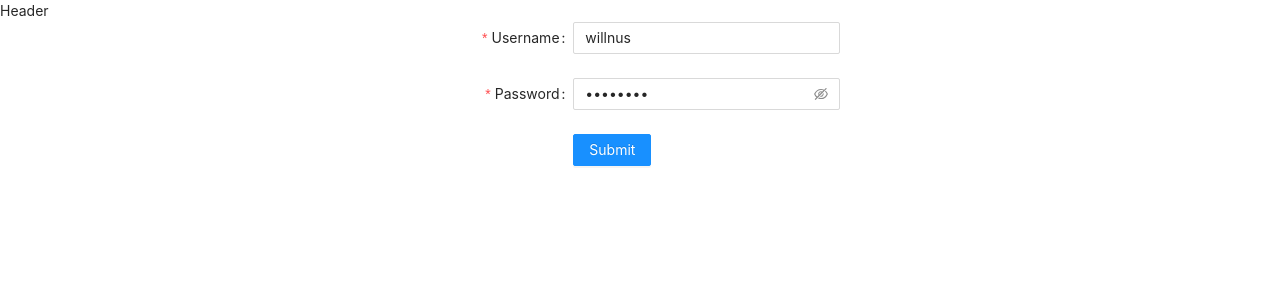
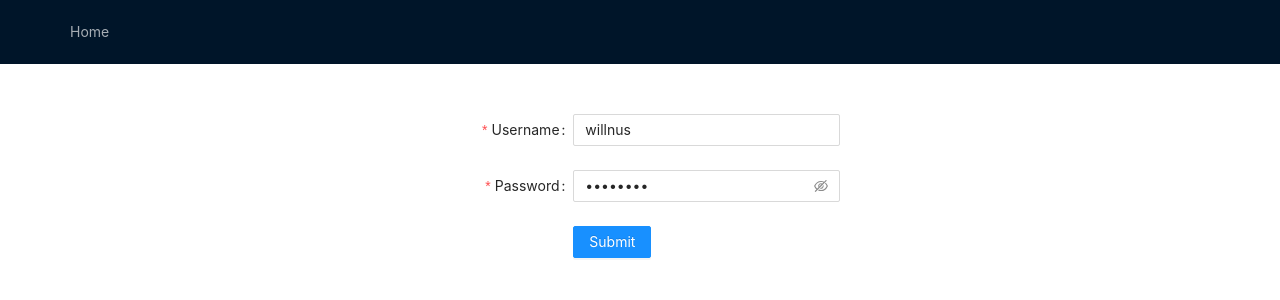
Before and after one commit to nus-will/sample-react-app, a React (Create React App) app: page /login in a window 1280 px wide. Shown: the top 300 px of the page. Built offline with nearby package versions, Linux system fonts and the light colour scheme.

Commit message:
Add header

```diff
--- a/src/components/Detail/index.js
+++ b/src/components/Detail/index.js
@@ -6,9 +6,7 @@ import {
   Tooltip,
   Legend
 } from 'recharts'
-import {
-  useParams
-} from "react-router-dom"
+import { useParams } from "react-router-dom"
 import { useSelector } from 'react-redux'
 import './detail.css'
 
--- /dev/null
+++ b/src/components/Header/header.css
@@ -0,0 +1,3 @@
+#header {
+  margin-bottom: 50px;
+}
--- a/src/components/Header/index.js
+++ b/src/components/Header/index.js
@@ -1,9 +1,24 @@
-function Header() {
+import { Link } from "react-router-dom";
+import {
+  Layout,
+  Menu
+} from 'antd';
+import './header.css'
+
+const { Header } = Layout;
+
+function SystemHeader() {
   return (
-    <div>
-      Header
+    <div id="header">
+      <Header>
+        <Menu theme="dark" mode="horizontal">
+          <Menu.Item >
+            <Link to="/">Home</Link>
+          </Menu.Item>
+        </Menu>
+      </Header>
     </div>
   );
 }
 
-export default Header;
+export default SystemHeader;
```
